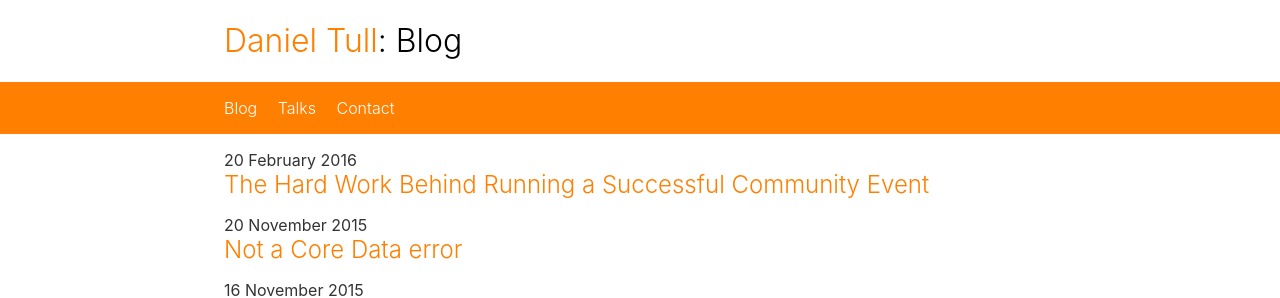
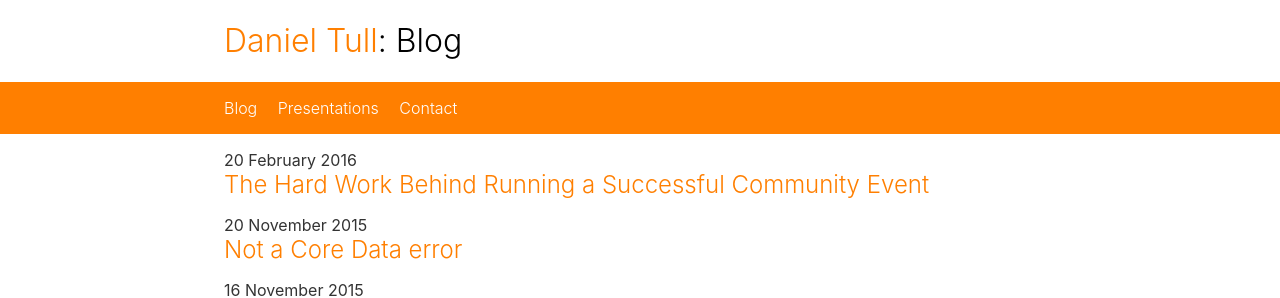
Before and after one commit to danielctull/danielctull.github.com, a Jekyll site: the page built from blog/index.html, in a window 1280 px wide and 900 px high. Shown: the top 298 px of the window. Built offline with Jekyll 4.4.1, drawn with Linux system fonts in a browser that asks for light colours.

Commit message:
Update presentations title

```diff
--- a/_includes/menu.html
+++ b/_includes/menu.html
@@ -2,7 +2,7 @@
 	<div class="page">
 		<ul>
 			<li><a href="/blog/">Blog</a></li>
-            <li><a href="/presentations/">Talks</a></li>
+            <li><a href="/presentations/">Presentations</a></li>
 			<li><a href="/contact/">Contact</a></li>
 		</ul>
 	</div>
```
